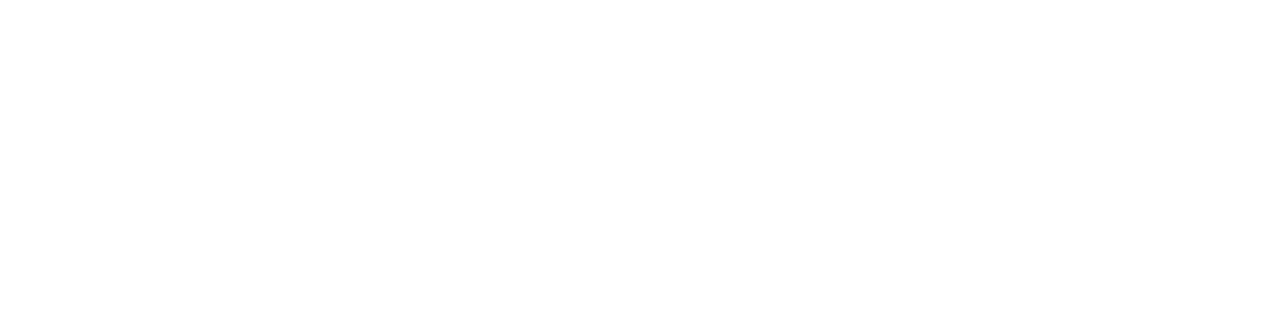
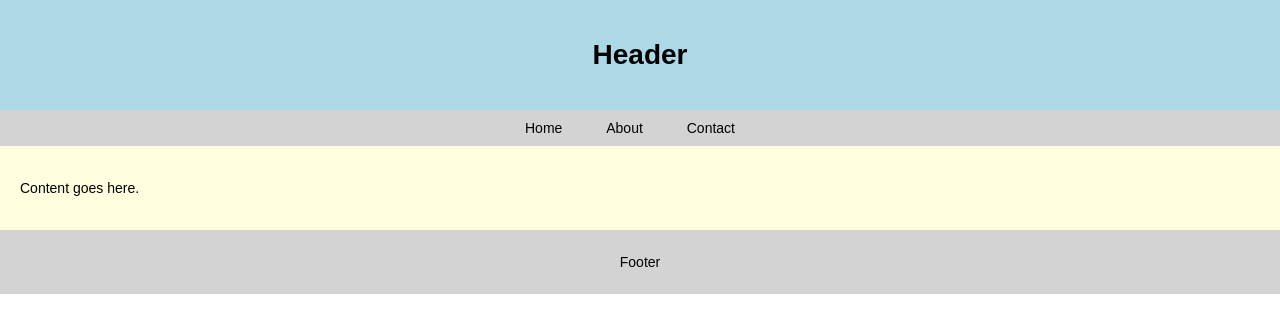
Before and after one commit to stucker9/SE111, a plain HTML site: page w3-multipagebio/index.html in a window 1280 px wide. Drawn offline with Linux system fonts and the light colour scheme.

Commit message:
update14

```diff
--- a/w3-multipagebio/index.html
+++ b/w3-multipagebio/index.html
@@ -5,8 +5,39 @@
     <meta http-equiv="X-UA-Compatible" content="IE=edge">
     <meta name="viewport" content="width=device-width, initial-scale=1.0">
     <title>Document</title>
+    <link rel="stylesheet" type="text/css" href="style.css">
 </head>
 <body>
 
+
+        <!-- Main Container Div -->
+        <div id="wrapper">
+
+          <!-- Header Div -->
+          <div id="header">
+            <h1>Header</h1>
+          </div>
+
+          <!-- Navigation Div -->
+          <div id="nav">
+            <ul>
+              <li><a href="#">Home</a></li>
+              <li><a href="#">About</a></li>
+              <li><a href="#">Contact</a></li>
+            </ul>
+          </div>
+
+          <!-- Content Div -->
+          <div id="content">
+            <p>Content goes here.</p>
+          </div>
+
+          <!-- Footer Div -->
+          <div id="footer">
+            <p>Footer</p>
+          </div>
+
+        </div>
+        <a href="#" id="topBtn" title="Go to top">Top</a>
 </body>
 </html>
--- /dev/null
+++ b/w3-multipagebio/style.css
@@ -0,0 +1,99 @@
+/* General Styles */
+body {
+    font-family: Arial, sans-serif;
+    font-size: 14px;
+    margin: 0;
+    padding: 0;
+  }
+
+  /* Main Container */
+  #container {
+    width: 80%;
+    margin: 0 auto;
+  }
+
+  /* Header */
+  #header {
+    background-color: lightblue;
+    text-align: center;
+    padding: 20px;
+  }
+
+  /* Navigation */
+  #nav {
+    background-color: lightgray;
+    text-align: center;
+    padding: 10px;
+  }
+
+  #nav ul {
+    list-style: none;
+    margin: 0;
+    padding: 0;
+    display: inline-block;
+  }
+
+  #nav li {
+    display: inline-block;
+    margin-right: 20px;
+  }
+
+  #nav a {
+    text-decoration: none;
+    color: black;
+    padding: 10px;
+  }
+
+  /* Content */
+  #content {
+    background-color: lightyellow;
+    padding: 20px;
+  }
+
+  /* Footer */
+  #footer {
+    background-color: lightgray;
+    text-align: center;
+    padding: 10px;
+    clear: both;
+  }
+
+  /* Back to Top Button */
+  #topBtn {
+    display: none;
+    position: fixed;
+    bottom: 20px;
+    right: 30px;
+    z-index: 99;
+    border: none;
+    outline: none;
+    background-color: lightblue;
+    color: white;
+    cursor: pointer;
+    padding: 15px;
+    border-radius: 10px;
+  }
+
+  body {
+    position: relative;
+  }
+
+  body::before {
+    content: "";
+    height: 100%;
+    float: left;
+    visibility: hidden;
+  }
+
+  a[href="#"]::before {
+    content: "";
+    height: 100%;
+    visibility: visible;
+    position: absolute;
+    top: -80px;
+  }
+
+  a[href="#"]:active::before {
+    top: 0;
+    transition: top 0.3s ease-out;
+  }
```
Also changed, not shown: index.html (+33 -69 lines).
